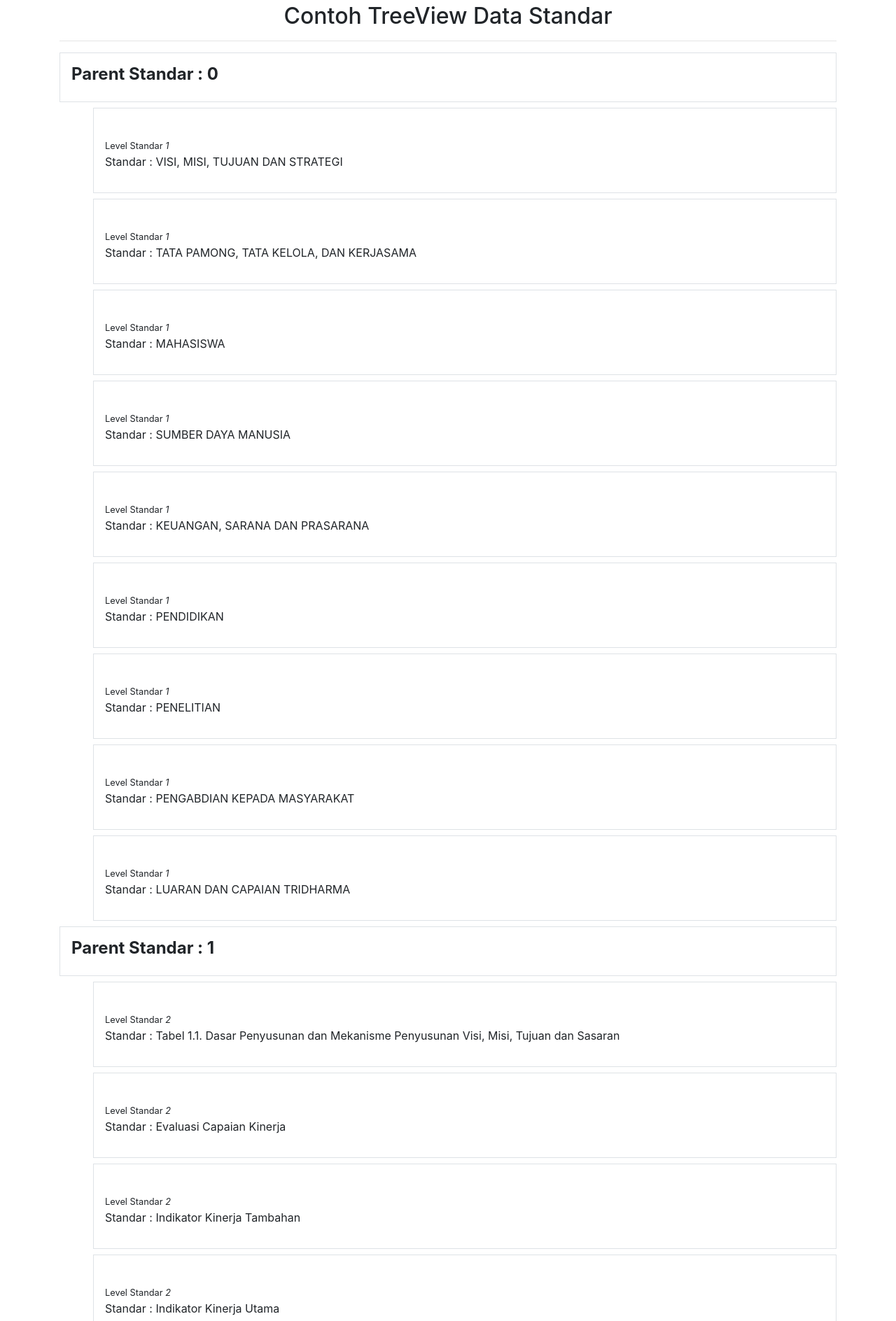
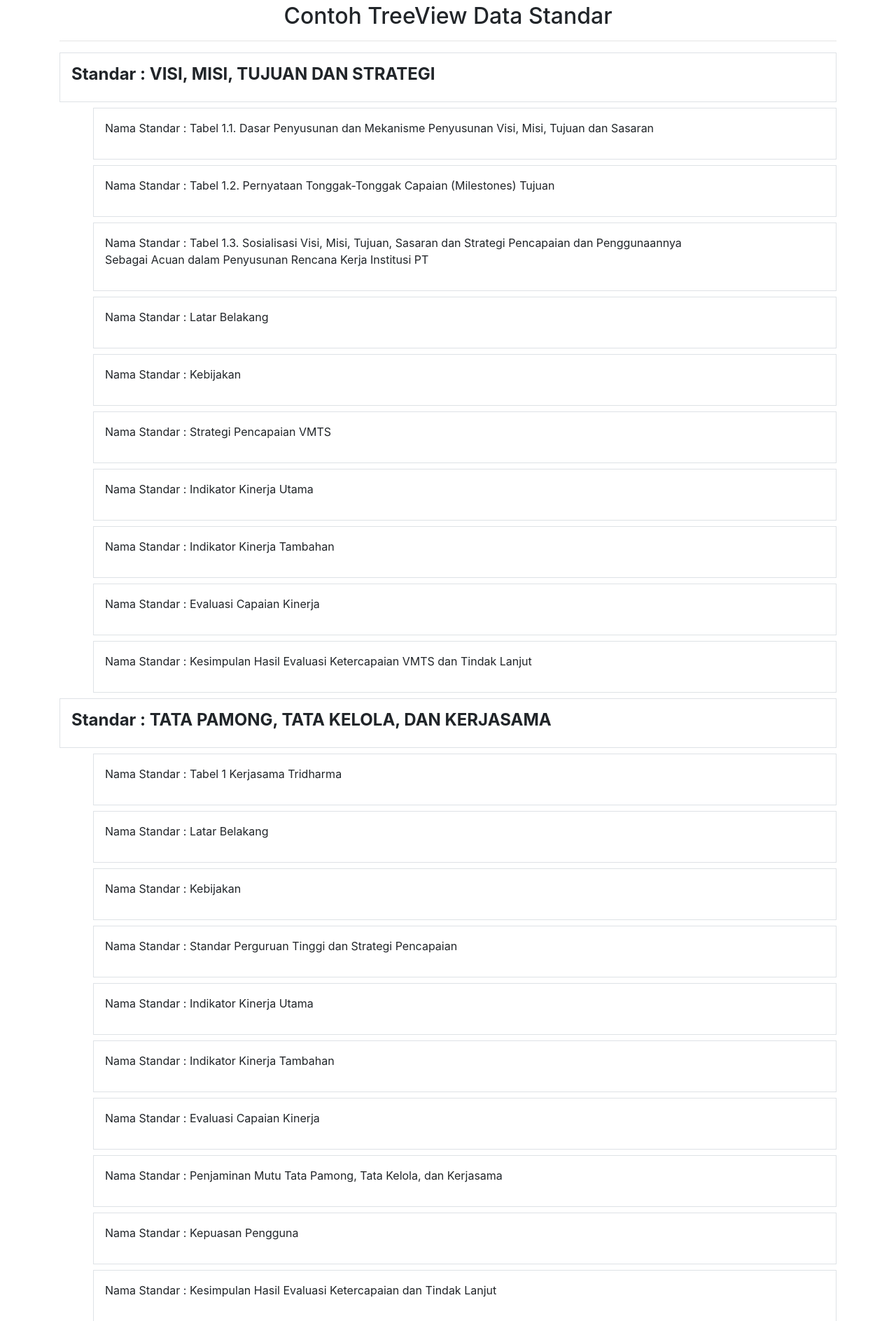
Before and after one commit to adienurzaman/dokumen, a CodeIgniter app: page /database/ in a window 1280 px wide. Shown: the part 56-1944 px from the top of the page at 70% size. Run offline with CodeIgniter, Linux system fonts and the light colour scheme; data comes from the database, SQL or seed files in the repository.

Commit message:
Update bug view all data standar, sampai sub standar (level2)

```diff
--- a/application/controllers/Standar.php
+++ b/application/controllers/Standar.php
@@ -13,16 +13,26 @@ class Standar extends CI_Controller
     public function index()
     {
         $data = array(
-            'controller' => $this,
-            'group_list' => $this->model_standar->group_dt_parent(),
+            'list_standar' => $this->get_all_data(),
             'view' => 'standar_view'
         );
         $this->load->view('layout/master', $data);
     }
 
-    public function get_data_standar($parent_id)
+    private function get_all_data()
     {
-        return $this->model_standar->get_data_standar($parent_id);
+        $list_data = array();
+        $group_default = $this->model_standar->query_dt_default();
+        $parent = 1;
+        foreach ($group_default as $value) {
+            $standar = $value->nama_standar;
+            $parent = $parent;
+            $level = '2';
+            $data_standar = $this->model_standar->get_data_standar($parent, $level);
+            array_push($list_data, array('standar' => $standar, 'sub_standar' => $data_standar));
+            $parent++;
+        }
+        return $list_data;
     }
 }
 
--- a/application/models/Model_standar.php
+++ b/application/models/Model_standar.php
@@ -3,27 +3,25 @@ defined('BASEPATH') or exit('No direct script access allowed');
 
 class Model_standar extends CI_Model
 {
-    public function group_dt_parent()
+    public function query_dt_default()
     {
-        #Group kan parent_standar, dan get data hasil
-        return $this->db->from('standar')->group_by('parent_standar')->get()->result();
+        #Default parent_standar, dan get data hasil
+        return $this->db->from('standar')
+            ->where(array('parent_standar' => '0', 'level_standar' => '1'))
+            ->get()
+            ->result();
     }
-    public function get_data_standar($parent_id)
+    public function get_data_standar($parent_standar, $level_standar)
     {
-        #get data standar by parent_id
-        $list = array();
+        #get data standar by parent dan level
         $query = $this->db->from('standar')
-            ->where('parent_standar', $parent_id)
-            ->order_by('parent_standar', 'asc')
+            ->where('parent_standar', $parent_standar)
+            ->where('level_standar', $level_standar)
+            ->order_by('id_standar', 'asc')
             ->get()
             ->result();
 
-        #data query di masukan ke dalam array untuk dioperasikan di controller/view
-        foreach ($query as $data) {
-            array_push($list, $data);
-        }
-
-        return $list;
+        return $query;
     }
 }
 
--- a/application/views/content/standar_view.php
+++ b/application/views/content/standar_view.php
@@ -2,27 +2,24 @@
 <hr>
 <?php
 $marginleft = 48;
-
-foreach ($group_list as $value) {
+foreach ($list_standar as $value) {
     echo '
     <div class="media border p-3 mb-2">
         <div class="media-body">
             <div class="row">
                 <div class="col-sm-10">
-                    <h4><b> Parent Standar : ' . $value->parent_standar . '</b></h4>
+                    <h4><b>Standar : ' . $value['standar'] . '</b></h4>
                 </div>
             </div>
         </div>
     </div>';
-    $list_standar = $controller->get_data_standar($value->parent_standar);
-    foreach ($list_standar as $data) {
+    foreach ($value['sub_standar'] as $data) {
         echo '
         <div class="media border p-3 mb-2" style="margin-left:' . $marginleft . 'px">
             <div class="media-body">
                 <div class="row">
                     <div class="col-sm-10">
-                        <br> <small> Level Standar <i>' . $data->level_standar . '</i></small></h4>
-                        <p> Standar : ' . $data->nama_standar . '</p>
+                        <p> Nama Standar : ' . $data->nama_standar . '</p>
                     </div>
                 </div>
             </div>
```
